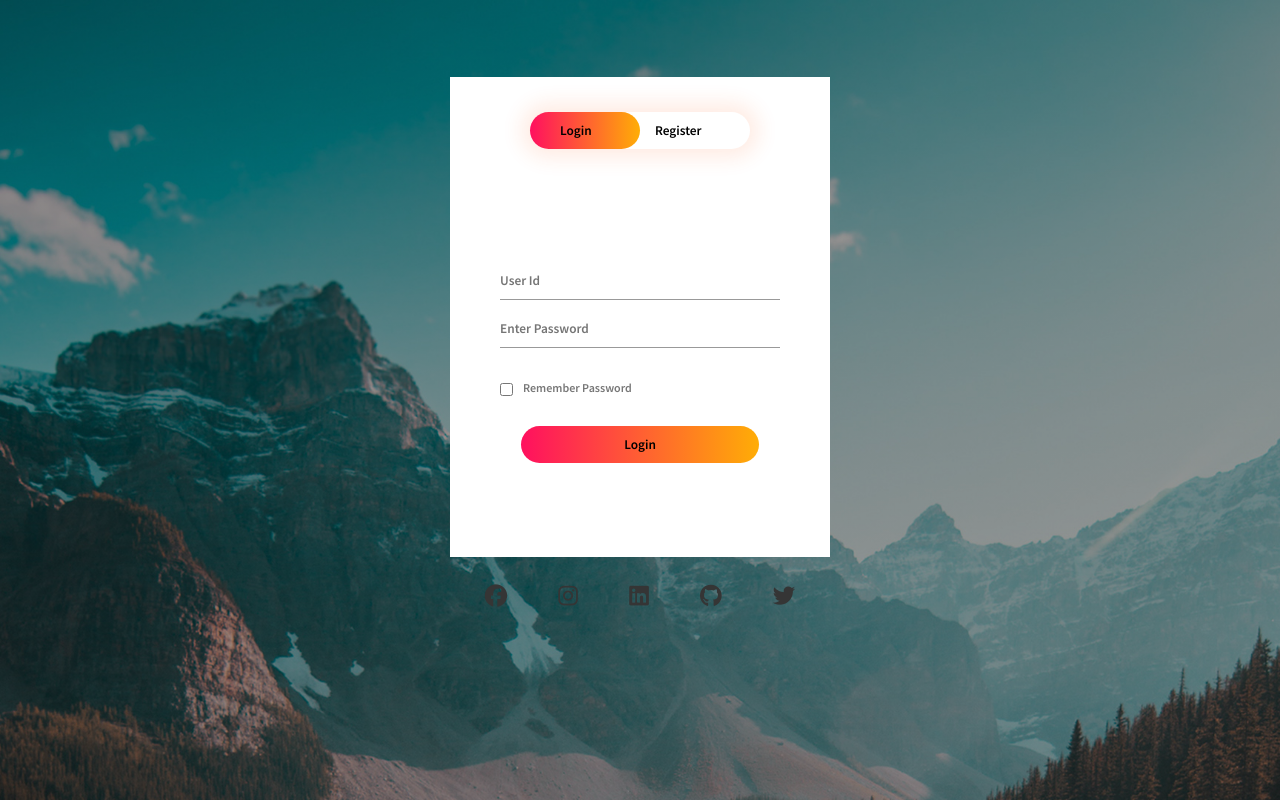
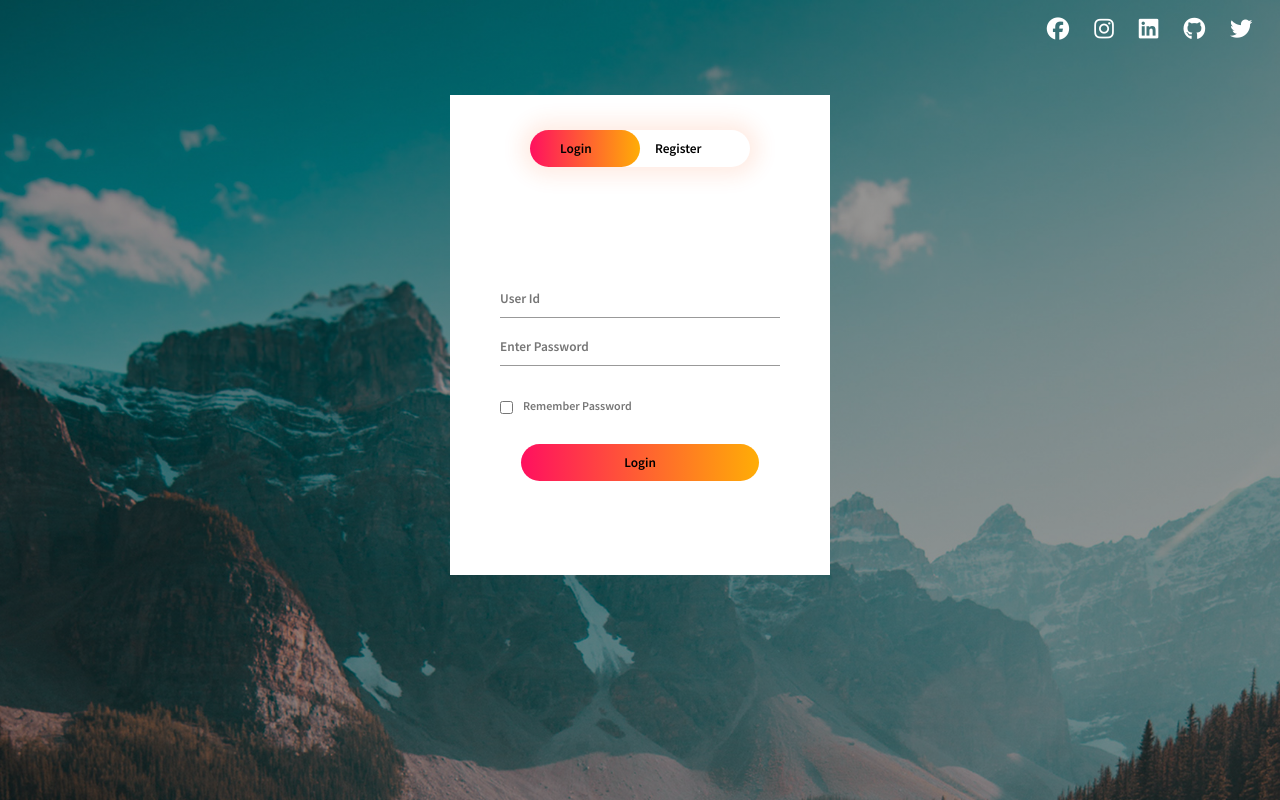
Before and after one commit to RockySingh137/Hacktoberfest2022-HTML-CSS, a plain HTML site: page index.html in a window 1280 px wide. Drawn offline with Linux system fonts and the light colour scheme.

Commit message:
update footer

```diff
--- a/index.html
+++ b/index.html
@@ -11,6 +11,16 @@
 </head>
 
 <body>
+    <header>
+        <nav id="social-media">
+            <a href="#" class="facebook"><i class="fa-brands fa-facebook"></i></a>
+           <a href="#" class="instagram"><i class="fa-brands fa-instagram"></i></a>
+           <a href="#" class="linkedin"><i class="fa-brands fa-linkedin"></i></a>
+           <a href="#" class="github"><i class="fa-brands fa-github"></i></a>
+           <a href="#" class="twitter"><i class="fa-brands fa-twitter"></i></a>
+        </nav>
+    </header>
+    <main>
         <div class="hero">
             <div class="form-box">
                 <div class="button-box">
@@ -33,14 +43,9 @@
                     <button type="submit" class="submit-btn">Register</button>
                 </form>
             </div>
-        <div id="social-media">
-             <a href="#" class="facebook"><i class="fa-brands fa-facebook"></i></a>
-            <a href="#" class="instagram"><i class="fa-brands fa-instagram"></i></a>
-            <a href="#" class="linkedin"><i class="fa-brands fa-linkedin"></i></a>
-            <a href="#" class="github"><i class="fa-brands fa-github"></i></a>
-            <a href="#" class="twitter"><i class="fa-brands fa-twitter"></i></a>
         </div>
-    </div>
+    </main>
+
     <script>
         var x = document.getElementById("login");
         var y = document.getElementById("register");
--- a/style.css
+++ b/style.css
@@ -1,17 +1,35 @@
 @import url('https://fonts.googleapis.com/css2?family=Source+Sans+Pro:wght@600&display=swap');
+
 * {
     margin: 0;
     padding: 0;
     font-family: 'Source Sans Pro', sans-serif;
 }
 
-.hero {
-    height: 100%;
-    width: 100%;
+body {
+    min-height: 100vh;
+    overflow: hidden;
     background-image: linear-gradient(rgba(0, 0, 0, 0.4), rgba(0, 0, 0, 0.4)), url(banner.jpg);
-    background-position: center;
     background-size: cover;
-    position: absolute;
+}
+
+header {
+    padding: 15px;
+}
+
+#social-media{
+    display: flex;
+    justify-content: right;
+    align-items: center;
+}
+#social-media>a{
+    margin: auto 1%;
+    font-size: 140%;
+    color: #fff;
+    transition: 200ms;
+}
+#social-media>a:hover{
+    scale: 120%;
 }
 
 .form-box {
@@ -21,6 +39,7 @@
     margin: 6% auto 2% auto;
     background: #fff;
     overflow: hidden;
+    bottom: 40px;
 }
 
 .button-box {
@@ -109,17 +128,3 @@ span {
 #register {
     left: 450px;
 }
-
-#social-media{
-    display: flex;
-    justify-content: center;
-}
-#social-media>a{
-    margin: auto 2%;
-    font-size: 140%;
-    color: rgb(53, 53, 53);
-    transition: 200ms;
-}
-#social-media>a:hover{
-    scale: 120%;
-}
```
Lines whose indentation alone changed are shown as unchanged.
